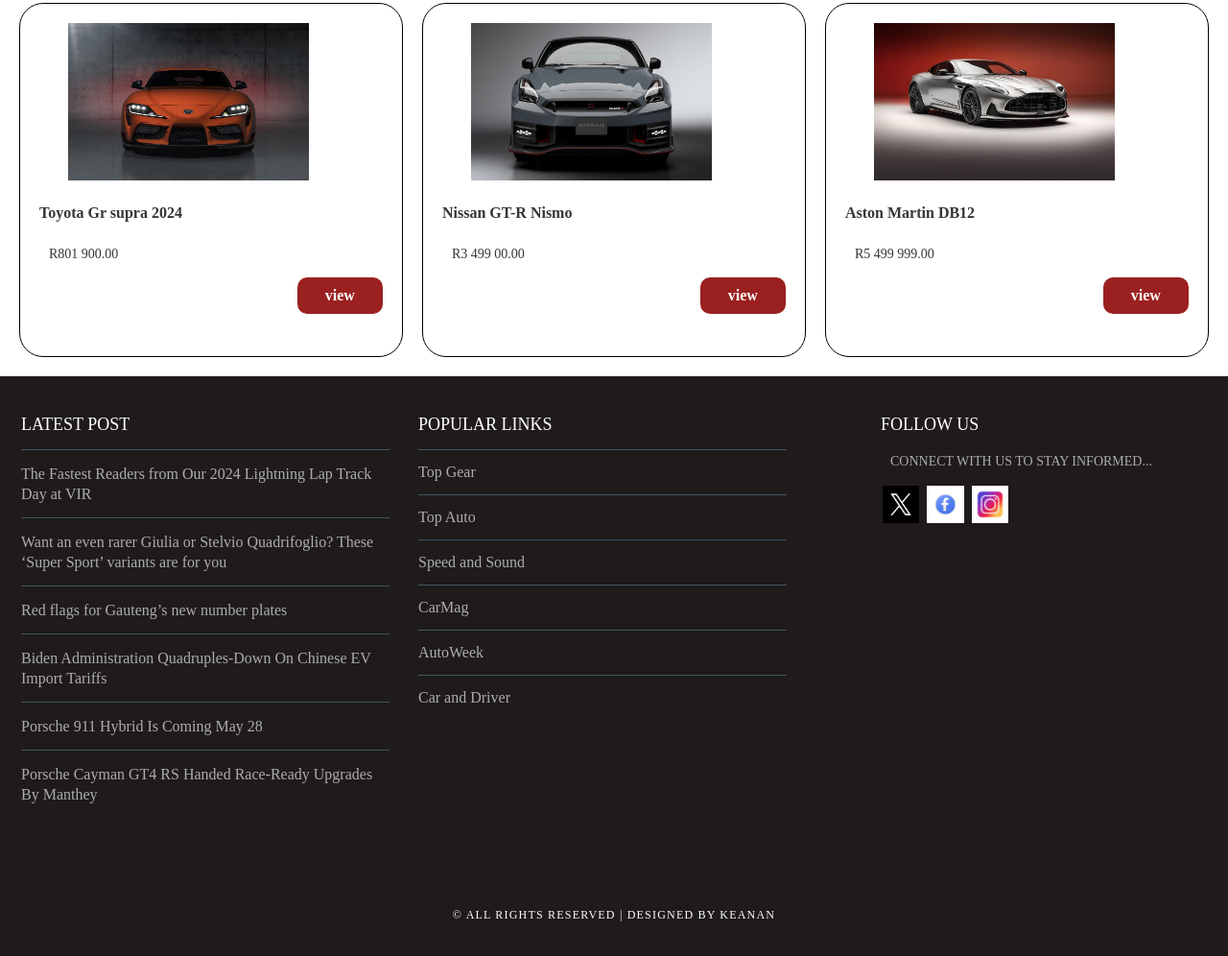
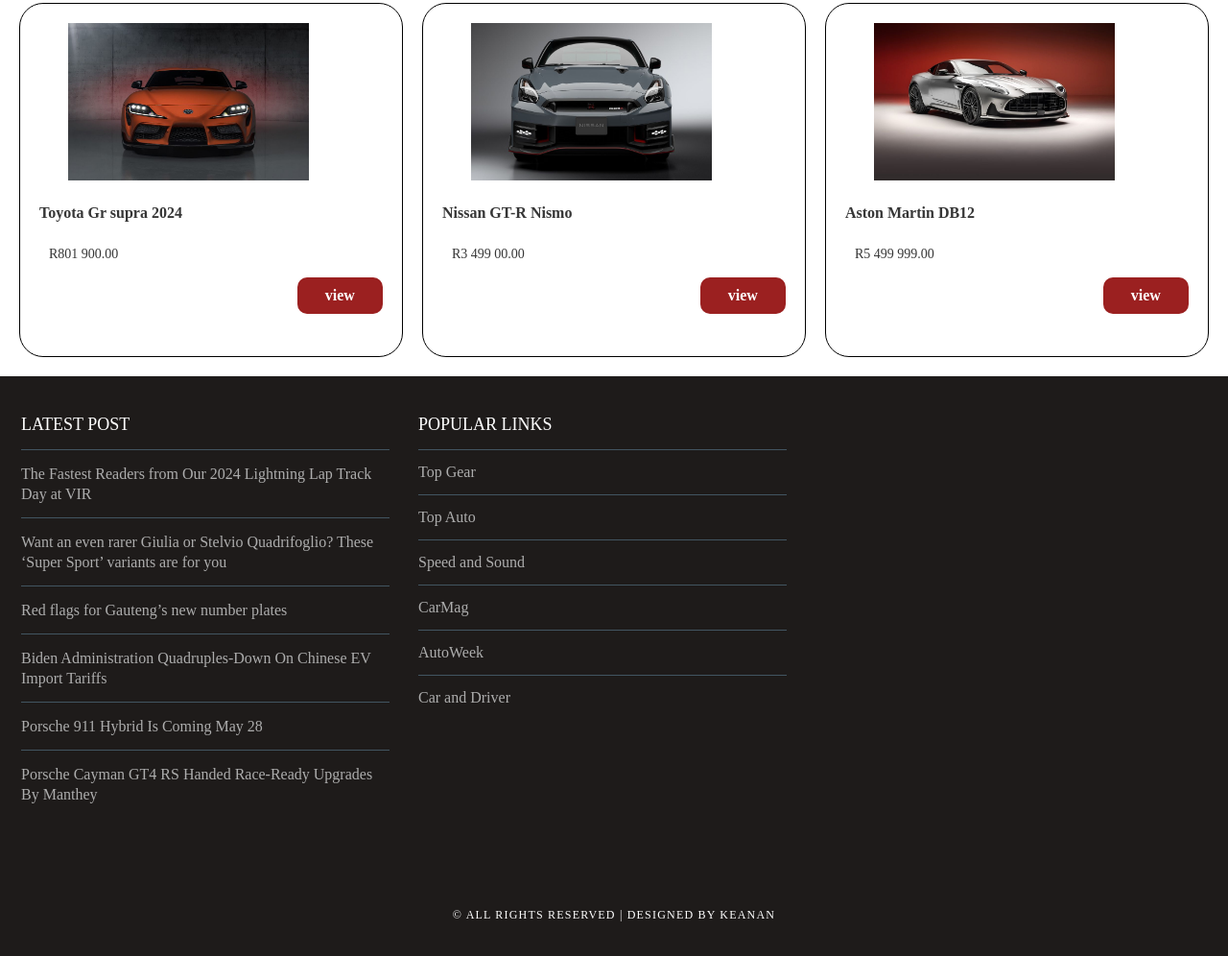
Before and after one commit to Keanan143-ITvarsity/Module-6-Assessment-2-, a plain HTML site: page index.html in a window 1280 px wide. Shown: the part 1026-2022 px from the top of the page at 96% size. Drawn offline with Linux system fonts and the light colour scheme.

Commit message:
removed box3

```diff
--- a/index.html
+++ b/index.html
@@ -97,15 +97,6 @@
                     <li><a href="https://www.caranddriver.com/">Car and Driver</a></li>
                     </ul>
             </div>
-
-            <div id="box3">
-                <h2>Follow Us</h2>
-                <p>Connect with us to stay informed...</p>
-                <a href="#"><img src="images/x.avif" height="30"/></a>
-                <a href="#"><img src="images/facebook.avif" height="30"/></a>
-                <a href="#"><img src="images/insta.avif" height="30"/></a>
-
-            </div>
         </div>
         <div id="copyright">
             <p>&copy; All Rights Reserved | Designed by Keanan </p>
```
Also changed, not shown: about.html (+0 -8 lines), contact.html (+0 -8 lines), corrola-gr.html (+0 -8 lines), db12.html (+0 -8 lines), ferrari.html (+0 -8 lines), gtr.html (+0 -8 lines), i30n.html (+0 -8 lines), lambo.html (+0 -8 lines), mc20.html (+0 -7 lines), mclaren.html (+0 -8 lines), pagani.html (+0 -8 lines), porsche.html (+0 -8 lines), r8.html (+0 -7 lines), showroom.html (+0 -7 lines), 1 more files.
